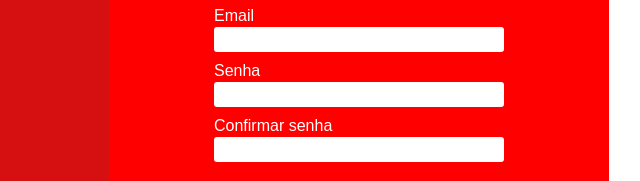
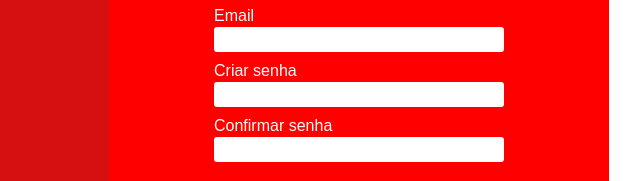
Before and after one commit to VILSON-DEV/cadastro, a plain HTML site: page index.html in a window 1280 px wide. Shown: the part 338-519 px from the top of the page, 531-1171 px from the left. Drawn offline with Linux system fonts and the light colour scheme.

Commit message:
Update index.html

```diff
--- a/index.html
+++ b/index.html
@@ -34,7 +34,7 @@
                         <input type="email" name="email" id="email" required autocomplete="email"/>
                     </div>
                     <div class="input">
-                        <label for="pass">Senha</label>
+                        <label for="pass">Criar senha</label>
                         <input type="password" name="pass" id="pass" required autocomplete="current-password"/>
                     </div>
                     <div class="input">
```
